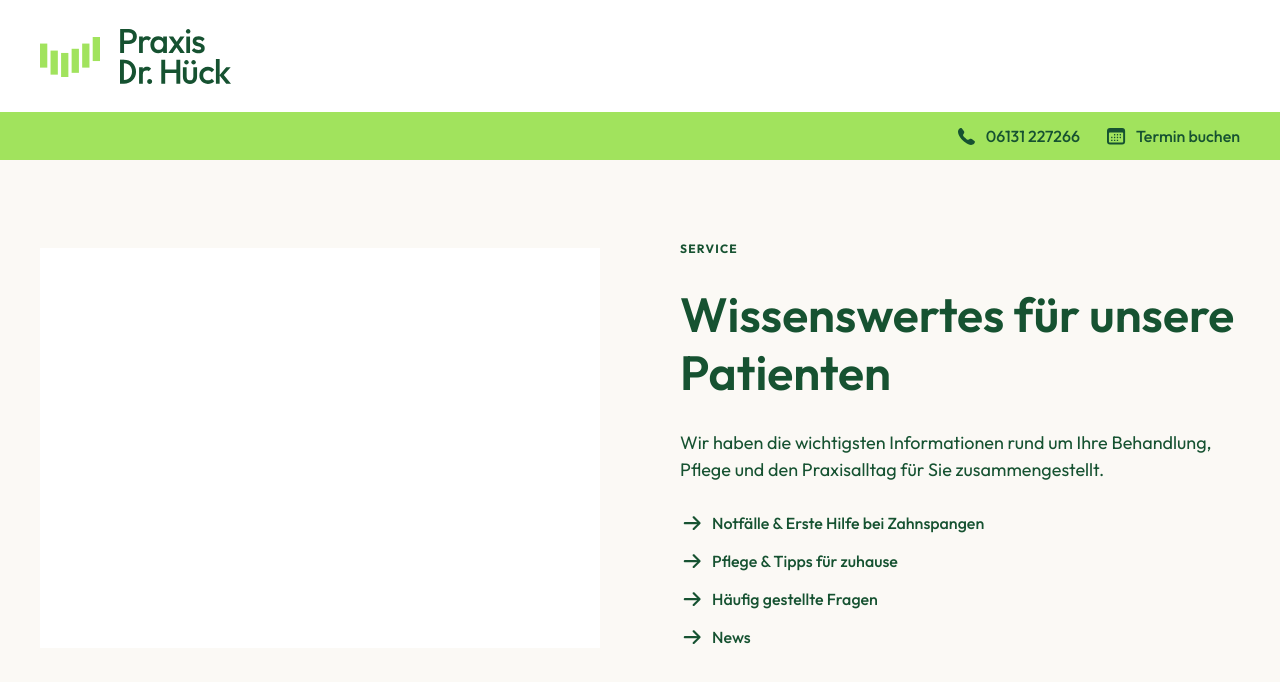
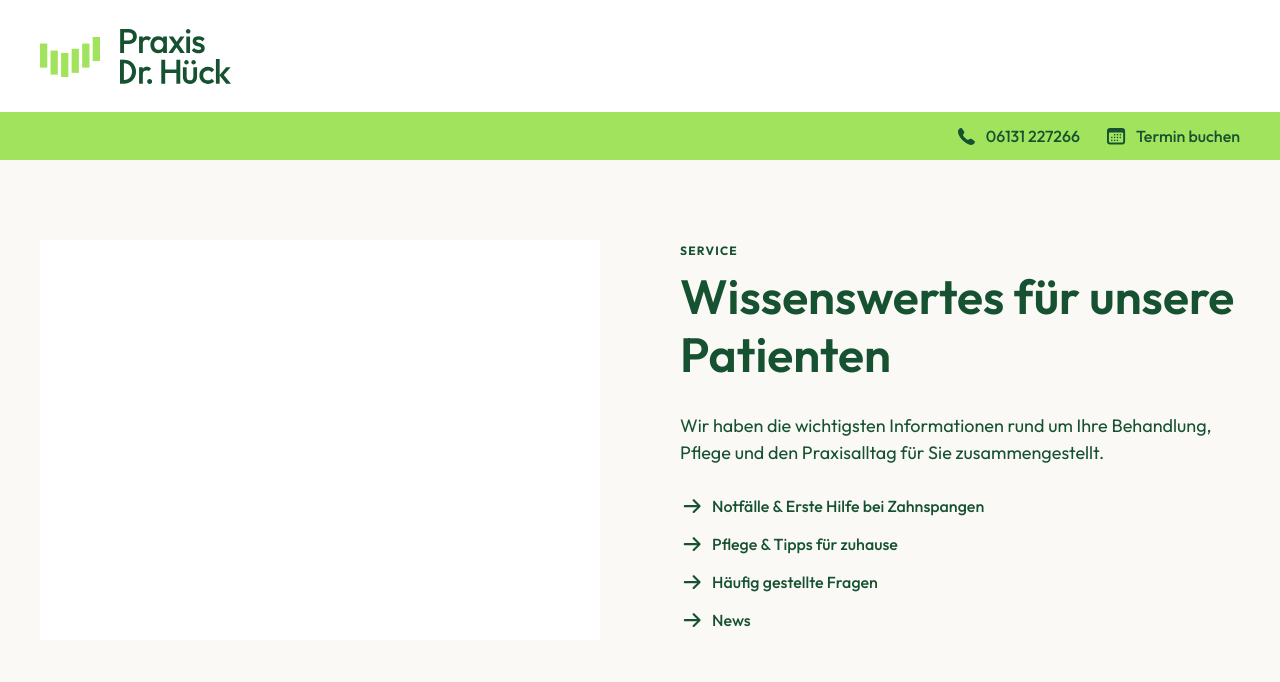
Before and after one commit to mstnwl/geradezaehne, a Next.js app: page / in a window 1280 px wide. Shown: the top 682 px of the page. Built offline with nearby package versions, Linux system fonts and the light colour scheme.

Commit message:
fix: tighten the service eyebrow and headline gap
Group those two lines with the existing pair spacing so the rest of the module stack is unchanged.

```diff
--- a/components/service-module.tsx
+++ b/components/service-module.tsx
@@ -50,10 +50,12 @@ export function ServiceModule({ service }: { service: ServiceModuleContent }) {
           <ServiceFrame image={service.image} />
         </div>
         <div className="contents lg:flex lg:flex-col lg:gap-nav">
-          <p className="text-[12px] font-bold text-ink uppercase tracking-widest">
-            {service.eyebrow}
-          </p>
-          <h2 className="text-headline text-ink">{service.headline}</h2>
+          <div className="flex flex-col gap-pair">
+            <p className="text-[12px] font-bold text-ink uppercase tracking-widest">
+              {service.eyebrow}
+            </p>
+            <h2 className="text-headline text-ink">{service.headline}</h2>
+          </div>
           <div className="lg:hidden">
             <ServiceFrame image={service.image} />
           </div>
```
